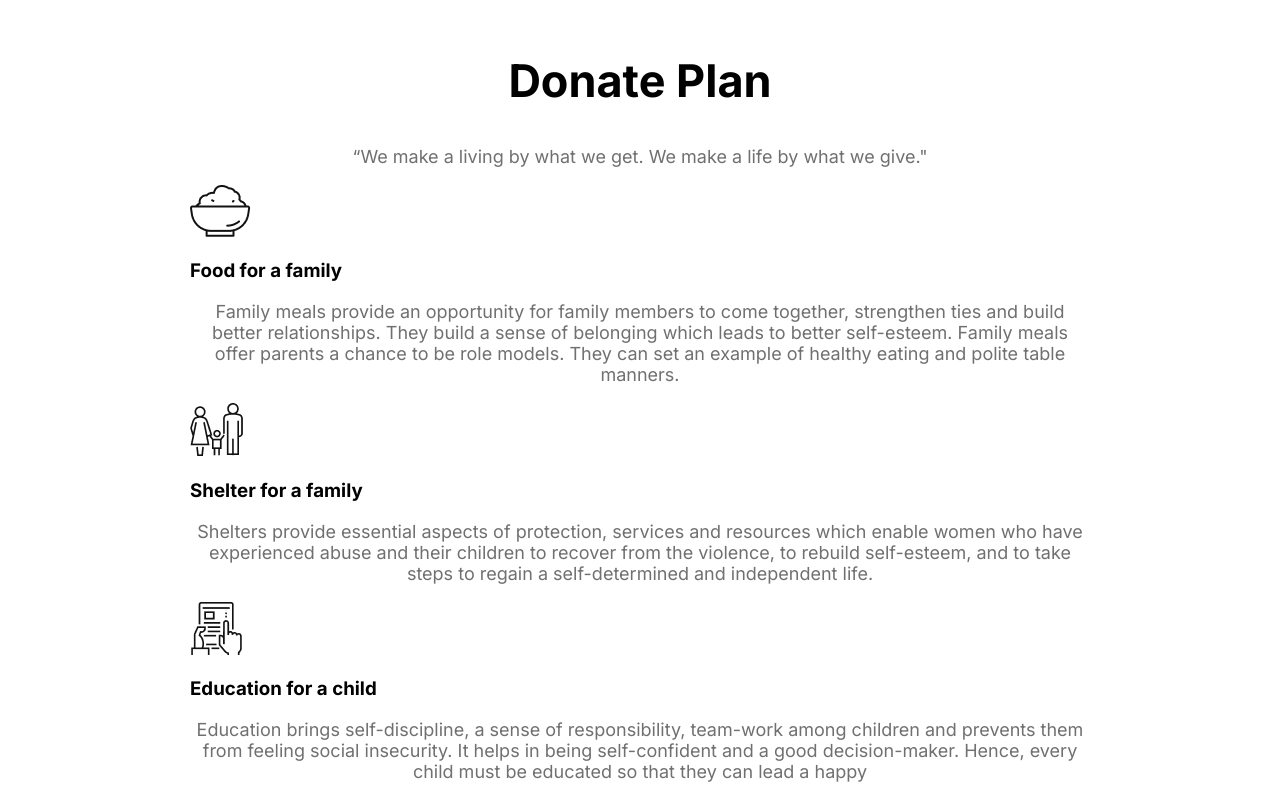
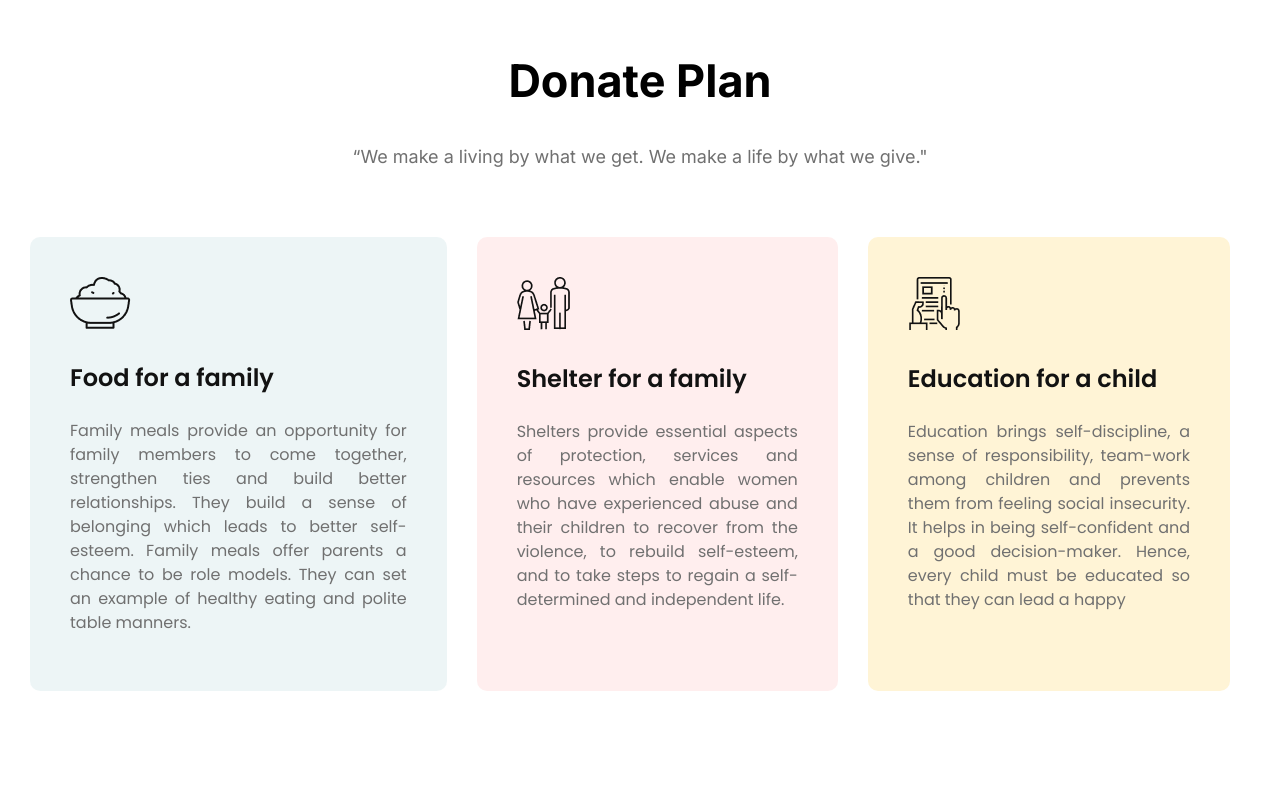
Before and after one commit to Sihab-10/assignment-01, a plain HTML site: page index.html in a window 1280 px wide. Shown: the part 1307-2107 px from the top of the page. After the commit the page ends 2068 px from the top, so only its background shows below. Drawn offline with Linux system fonts and the light colour scheme.

Commit message:
card style added

```diff
--- a/index.html
+++ b/index.html
@@ -46,15 +46,16 @@
       <h1>Donate Plan</h1>
       <p>“We make a living by what we get. We make a life by what we give."</p>
       <div class="card">
+        <div class="card-item">
           <div class="card-item-1">
             <img src="icons/food.png" alt="" />
             <h3>Food for a family</h3>
             <p>
               Family meals provide an opportunity for family members to come
-            together, strengthen ties and build better relationships. They build
-            a sense of belonging which leads to better self-esteem. Family meals
-            offer parents a chance to be role models. They can set an example of
-            healthy eating and polite table manners.
+              together, strengthen ties and build better relationships. They
+              build a sense of belonging which leads to better self-esteem.
+              Family meals offer parents a chance to be role models. They can
+              set an example of healthy eating and polite table manners.
             </p>
           </div>
           <div class="card-item-2">
@@ -74,9 +75,10 @@
               Education brings self-discipline, a sense of responsibility,
               team-work among children and prevents them from feeling social
               insecurity. It helps in being self-confident and a good
-            decision-maker. Hence, every child must be educated so that they can
-            lead a happy
+              decision-maker. Hence, every child must be educated so that they
+              can lead a happy
             </p>
+          </div>
         </div>
       </div>
     </section>
--- a/style.css
+++ b/style.css
@@ -1,4 +1,5 @@
 @import url("https://fonts.googleapis.com/css2?family=Inter:wght@400;500;600;700&display=swap");
+@import url("https://fonts.googleapis.com/css2?family=Poppins:wght@400;500;600;700&display=swap");
 body {
   font-family: "Inter", sans-serif;
   margin: 0;
@@ -102,3 +103,43 @@ body {
   font-weight: 400;
   color: #707070;
 }
+.card {
+  font-family: "Poppins", sans-serif;
+  width: 1200px;
+  margin: 70px -160px;
+}
+.card-item {
+  display: flex;
+}
+.card-item h3 {
+  color: #121212;
+  font-size: 24px;
+  font-weight: 600;
+}
+
+.card-item p {
+  color: #707070;
+  font-size: 16px;
+  font-weight: 400;
+  line-height: 24px;
+  text-align: justify;
+}
+
+.card-item-1 {
+  background-color: rgba(79, 157, 166, 0.1);
+  border-radius: 10px;
+  padding: 40px;
+}
+
+.card-item-2 {
+  background-color: rgba(255, 89, 89, 0.1);
+  border-radius: 10px;
+  padding: 40px;
+  margin-left: 30px;
+  margin-right: 30px;
+}
+.card-item-3 {
+  background-color: #fff4d6;
+  border-radius: 10px;
+  padding: 40px;
+}
```
Lines whose indentation alone changed are shown as unchanged.
